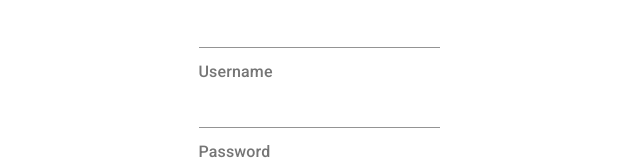
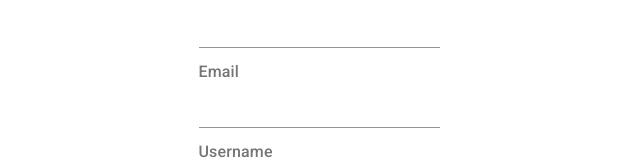
Before and after one commit to HackerCanvas/HackerCanvas, a React app: page /signup in a window 1280 px wide. Shown: the part 380-540 px from the top of the page, without its empty margins (321-961 px from the left). Built offline with nearby package versions, Linux system fonts and the light colour scheme.

Commit message:
Added an email input box for signing up

```diff
--- a/src/SignUp/SignUpForm.jsx
+++ b/src/SignUp/SignUpForm.jsx
@@ -16,6 +16,7 @@ const SignUpForm = () => {
     lastName: "",
     username: "",
     password: "",
+    email: "",
     showPassword: false,
   });
 
@@ -49,6 +50,14 @@ const SignUpForm = () => {
         type="lastName"
         onChange={handleInputChange("lastName")}
         value={values.lastName}
+       />
+       <InputLabel htmlFor="standard-adornment-password">
+        Email
+      </InputLabel>
+      <Input
+        type="firstName"
+        onChange={handleInputChange("email")}
+        value={values.email}
        />
     <InputLabel htmlFor="standard-adornment-password">
         Username
```
